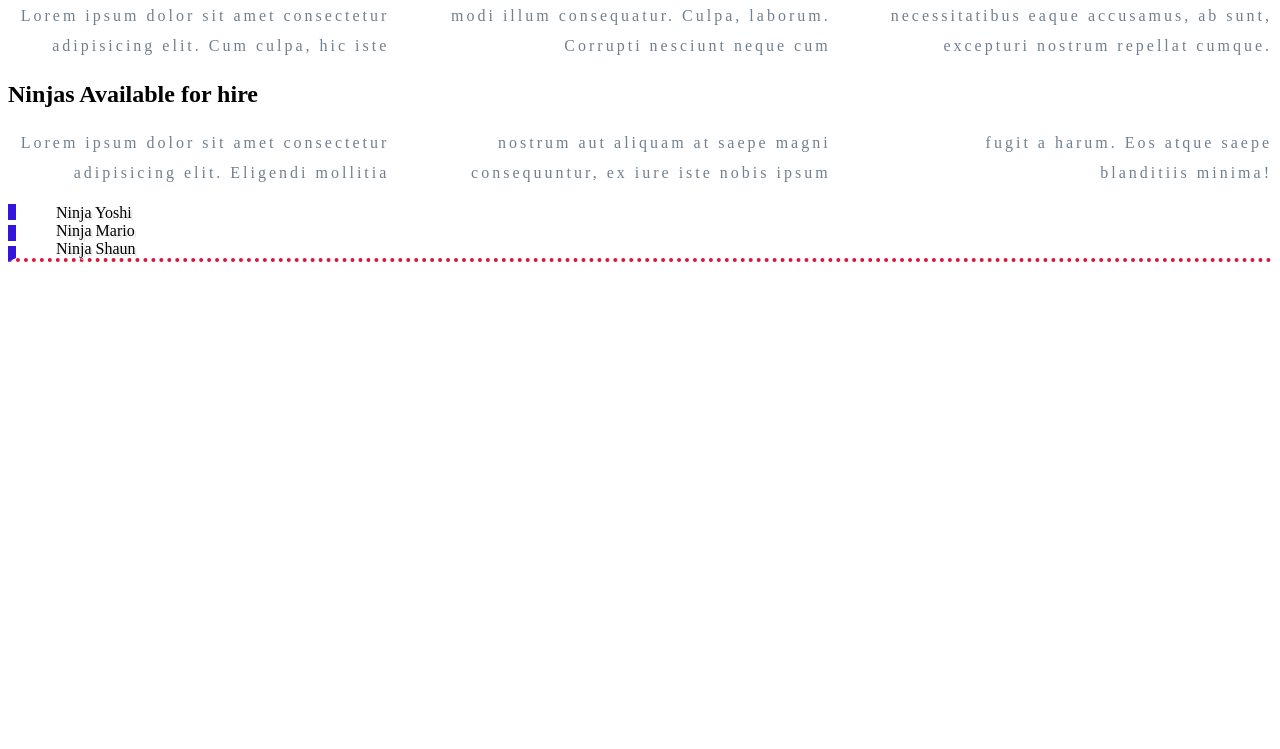
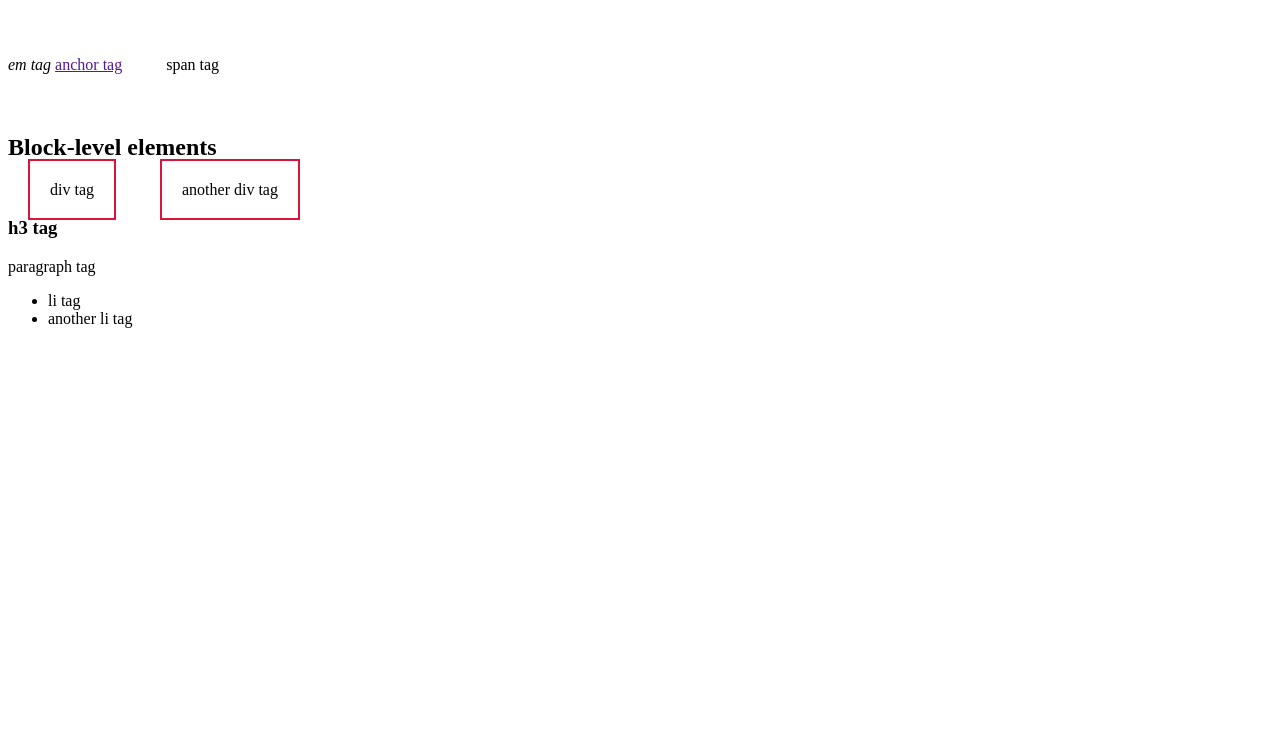
Before and after one commit to Lucy-okoth/HTML-CSS-Crash-Course, a plain HTML site: page index2.html in a window 1280 px wide. Shown: the part 51-800 px from the top of the page. Drawn offline with Linux system fonts and the light colour scheme.

Commit message:
added inline/block elements

```diff
--- a/index2.html
+++ b/index2.html
@@ -6,24 +6,23 @@
 </head>
 <body>
 
-    <h1>CSs Basics</h1>
+   <h2>Inline element</h2>
 
-    <p>Lorem ipsum dolor sit amet consectetur adipisicing elit.
-        Cum culpa, hic iste modi illum consequatur. Culpa, laborum.
-        Corrupti nesciunt neque cum necessitatibus eaque accusamus,
-         ab sunt, excepturi nostrum repellat cumque.</p>
+   <em>em tag</em>
+   <a href="">anchor tag</a>
+   <span>span tag</span>
 
-         <div>
-            <h2>Ninjas Available for hire</h2>
-            <p>Lorem ipsum dolor sit amet consectetur adipisicing elit.
-                Eligendi mollitia nostrum aut aliquam at saepe magni consequuntur,
-                 ex iure iste nobis ipsum fugit a harum. Eos atque saepe blanditiis minima!</p>
-         </div>
 
-         <ul>
-            <li>Ninja Yoshi</li>
-            <li>Ninja Mario</li>
-            <li>Ninja Shaun</li>
-         </ul>
+   <h2>Block-level elements</h2>
+
+   <div>div tag</div>
+   <div>another div tag</div>
+   <h3>h3 tag</h3>
+   <p>paragraph tag</p>
+   <ul>
+    <li>li tag</li>
+    <li>another li tag</li>
+   </ul>
+
 </body>
 </html>
--- a/styles.css
+++ b/styles.css
@@ -1,4 +1,4 @@
-h1{
+/* h1{
     color: rgb(216, 183, 17);
     background-color: slategray;
     font-size: 20px;
@@ -20,12 +20,24 @@ ul{
     border-color: crimson; */
 
     /* border: 4px solid crimson; */
-    border-bottom: 4px dotted crimson;
+    /* border-bottom: 4px dotted crimson;
     border-left: 8px dashed rgb(53, 20, 220);
 
 }
 li{
     list-style-type: none;
     /* text-shadow: 2px 2px lightgray; */
-    text-shadow: 2px 2px #E9E9E9;
+    /* text-shadow: 2px 2px #E9E9E9;
+} */
+span{
+    /* display: block; */
+    display: inline-block;
+    margin: 20px;
+    padding: 20px;
 }
+div{
+    display: inline;
+    border: 2px solid crimson;
+    margin: 20px;
+    padding: 20px;
+}
```
